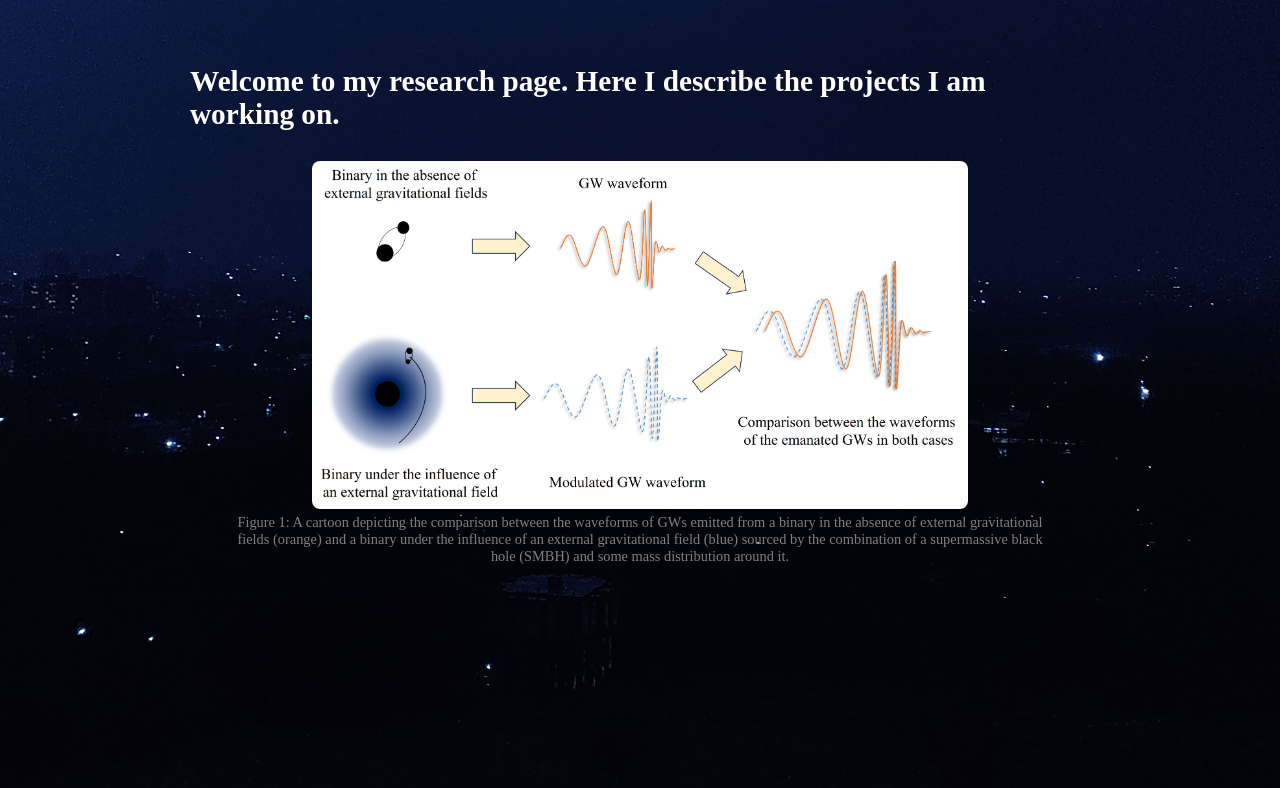
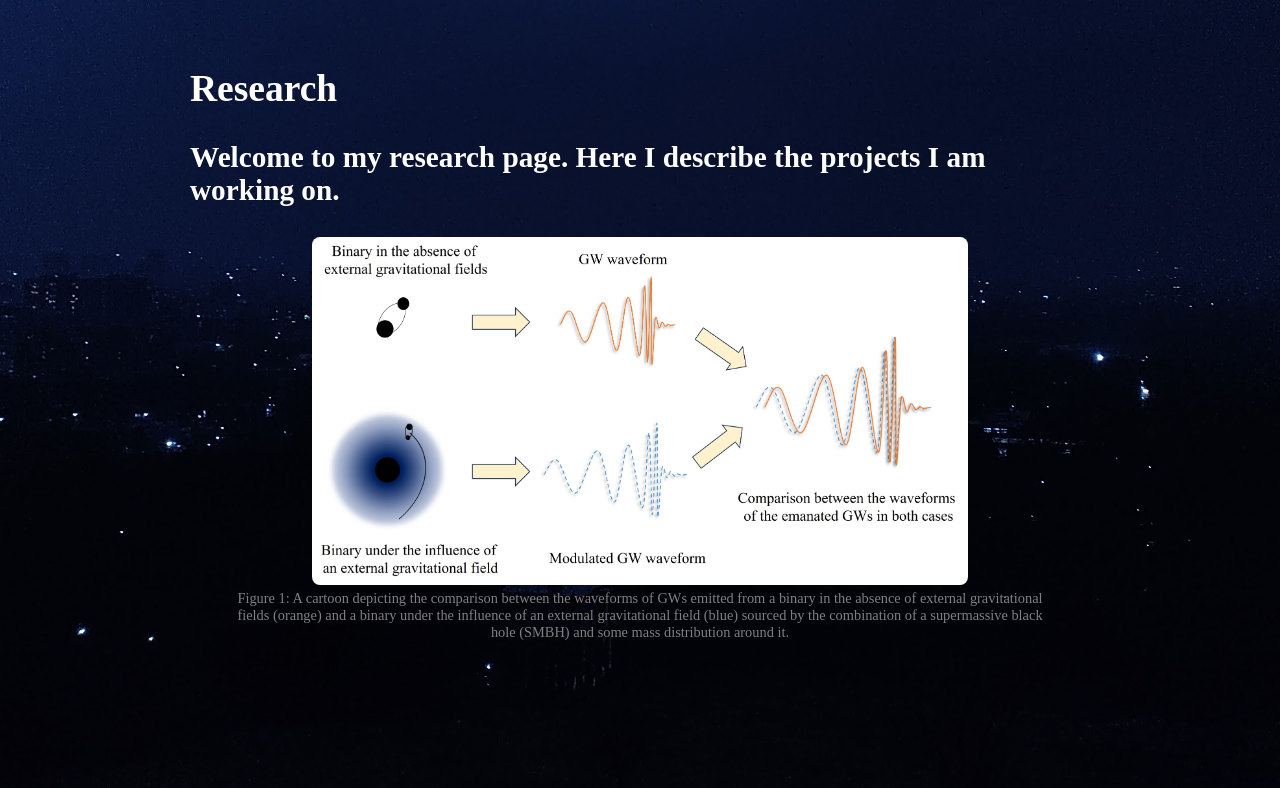
Before and after one commit to avinash-tiwari-at/avinash-tiwari-at.github.io, a Jekyll site: the page built from research.md, in a window 1280 px wide, cut to the strip 112-900 px from the top of the page. Built offline with Jekyll 4.4.1, drawn with Linux system fonts in a browser that asks for light colours.

Commit message:
Update research.md

```diff
--- a/research.md
+++ b/research.md
@@ -6,6 +6,7 @@ bodyClass: research
 
 <div class="research-container">
   <div class="research-text">
+    <h2>Research</h2>
     <h3>Welcome to my research page. Here I describe the projects I am working on.</h3>
     <p>
       <figure style="text-align: center;">
```
